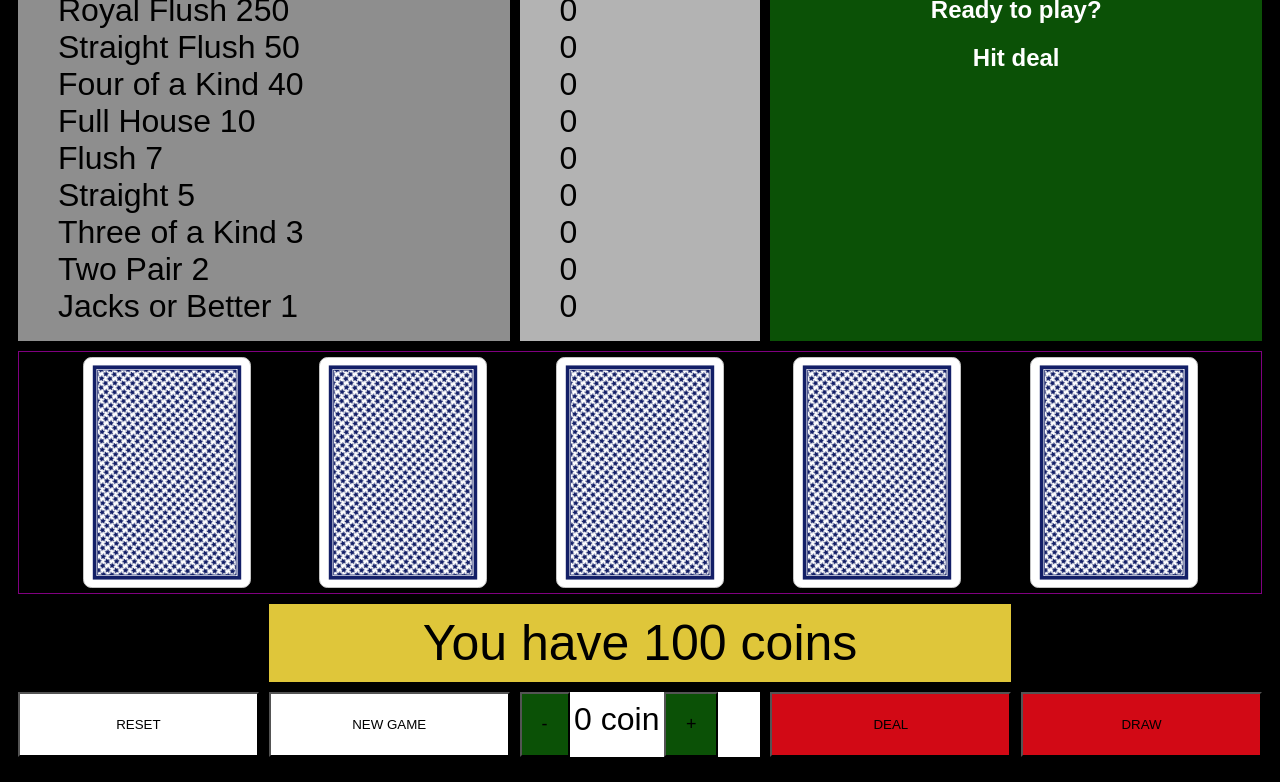
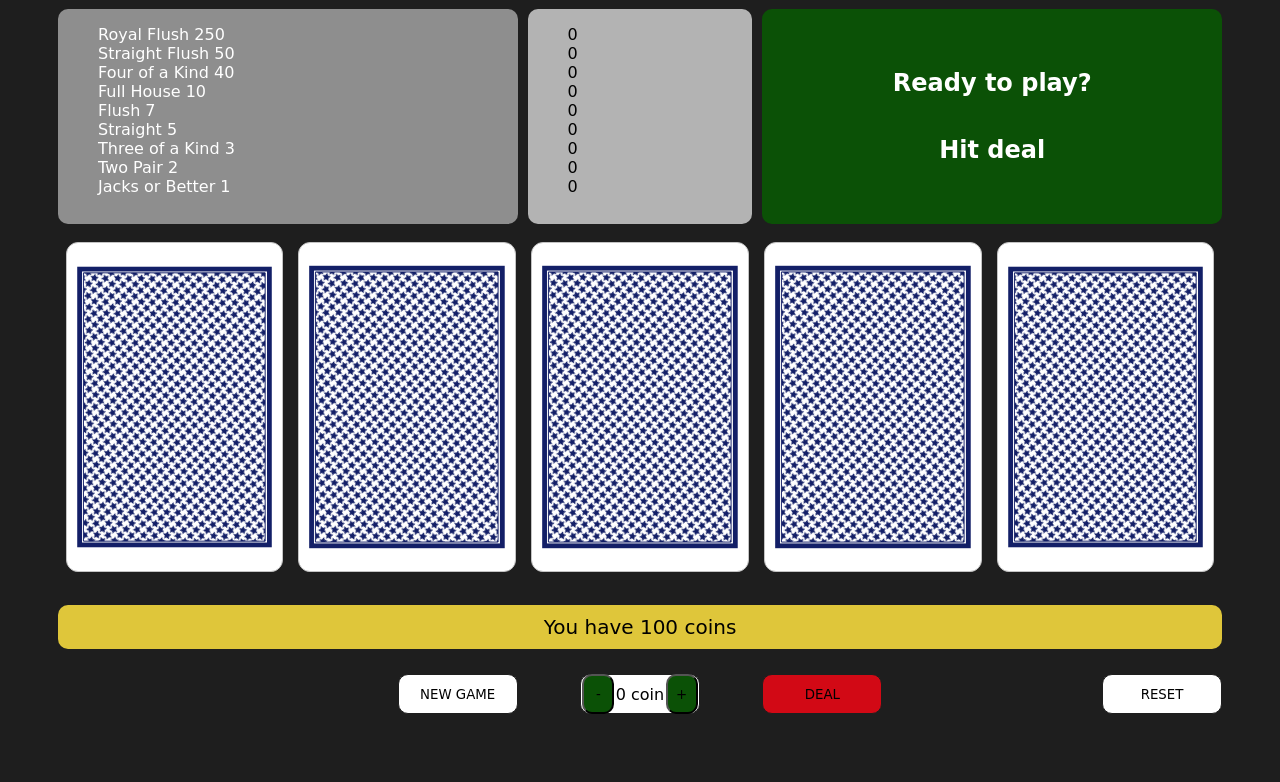
Before and after one commit to staceyjf/Video-Poker, a plain HTML site: page index.html in a window 1280 px wide. Shown: the part 134-916 px from the top of the page. Before the commit the page ends 891 px from the top, so only its background shows below. Drawn offline with Linux system fonts and the light colour scheme; a web font is replaced by a local one.

Commit message:
Working game with some improvements to look
[Ticket: 21]

```diff
--- a/css/style.css
+++ b/css/style.css
@@ -1,109 +1,141 @@
 
 * {
-    font-family: Arial, Helvetica, sans-serif;
+    font-family: 'Bowlby One SC', cursive, Arial, Helvetica, sans-serif;
     box-sizing: border-box;
   }
 
 body {
-  background-color: black;
+  background-color: #1E1E1E;
+  padding: 50px 50px;
+  }
+
+.red {
+    background-color: #D20915;
+    position: absolute;
   }
 
 .container {
-  background-color: black;
-  height: 100vh;
+  background-color: rgba(0, 0, 0, 0);
+  max-height: 100vh;
   margin: 0;
   display: grid;
   gap: 10px;
-  border: 10px solid black;
   grid-template-columns: 1fr 1fr 1fr 1fr 1fr; /* desktop display - 5 columns */
-  grid-template-rows: 0.2fr 0.85fr 0.75fr 0.2fr 0.15fr; /* 5 rows - auto fills in any remaining space */
+  grid-template-rows: 75px 1fr 1fr 75px 50px; /* 5 rows - auto fills in any remaining space */
   grid-template-areas:
     "hdr hdr hdr hdr hdr"
     "pOddsBox pOddsBox pPlayerBox gStatusBox gStatusBox"
     "gTableBox gTableBox gTableBox gTableBox gTableBox"
-    ". cTotalBox cTotalBox cTotalBox ."
-    "rButton nGameButton bButton dealButton drawButton";
+    "cTotalBox cTotalBox cTotalBox cTotalBox cTotalBox"
+    ". nGameButton bButton dealButton rButton";
   }
 
 .introbox {
   grid-area: hdr;
   background-color: #D20915;
-  border: 1px solid purple;
+  border: 1px solid #1E1E1E;
+  border-radius: 10px;
   }
 
 #gameStatus {
   grid-area: gStatusBox;
   background-color: #0B5106;
+  border-radius: 10px;
+  display: flex;
+  flex-direction: column;
+  justify-content: center;
+  align-content: center;
   }
 
 #payoutOdds {
   grid-area: pOddsBox;
   background-color: #8E8E8E;
+  color: white;
+  border-radius: 10px;
+  font-size: 2vmin;
   }
 
 #payoutPlayer {
   grid-area: pPlayerBox;
   background-color: #B3B3B3;
+  border-radius: 10px;
+  font-size: 2vmin;
+  text-align: left;
   }
 
 #gameTable {
   grid-area: gTableBox;
   display: flex;
-  border: 1px solid purple;
+  flex-direction: row;
+  justify-content: space-between;
+  align-items: center;
+  border-radius: 10px;
+  }
+
+#creditTotal {
+  grid-area: cTotalBox;
+  background-color: #DFC63A;
+  text-align: center;
+  border-radius: 10px;
+  align-self: center;
+  padding: 10px 0;
+  font-size: 2.5vmin;
+  }
+
+#resetButton {
+  grid-area: rButton;
+  background-color: white;
+  justify-self: end;
+  align-self: start;
+  }
+
+#newGameButton {
+  grid-area: nGameButton;
+  background-color: white;
+  justify-self: end;
+  align-self: start;
+  }
+
+#betButton {
+  grid-area: bButton;
+  background-color: white;
+  justify-self: center;
+  align-self: start;
+  display: flex;
   flex-direction: row;
   justify-content: space-evenly;
   align-items: center;
   }
 
-#creditTotal {
-  grid-area: cTotalBox;
-  background-color: #DFC63A;
-  font-size: 50px;
-  text-align: center;
-  padding: 10px;
-  }
-
-#resetButton {
-  grid-area: rButton;
-  background-color: white;
-  }
-
-#newGameButton {
-  grid-area: nGameButton;
-  background-color: white;
-  }
-
-#betButton {
-  grid-area: bButton;
-  background-color: white;
-  }
-
-#totalBet {
-  font-size: xx-large;
-  display:inline-block;
-}
+/* #totalBet {
+  border-radius: 10px;
+} */
 
 #plusButton, #minusButton {
   background-color: #0B5106;
-  display:inline-block;
-  padding: 20px;
-  font-size: large;
+  width: 4vmin;
+  height: 5vmin;
+  padding: 5px;
+  border-radius: 10px;
   }
 
 #dealButton {
   grid-area: dealButton;
   background-color: #D20915;
+  justify-self: start;
+  align-self: start;
   }
 
 #drawButton {
   grid-area: drawButton;
   background-color: #D20915;
+  justify-self: start;
+  align-self: start;
   }
 
-h1, h2, h3 {
+h1, h2 {
   color: white;
   text-align: center;
-  /* border: 1px solid purple; */
   }
 
 h6 {
@@ -118,6 +150,13 @@ ul {
   list-style: none;
   }
 
-li {
-  font-size: xx-large;
+#resetButton,
+#newGameButton,
+#betButton,
+#dealButton,
+#drawButton {
+  width: 15vmin;
+  height: 5vmin;
+  border-radius: 10px;
+  border: 0.1vmin solid #1E1E1E;
 }
--- a/index.html
+++ b/index.html
@@ -7,12 +7,16 @@
     <link rel="stylesheet" href="css/style.css">
     <link rel="stylesheet" href="css/card-library/css/cardstarter.min.css"> <!--Card Deck -->
     <link rel="icon" type="image/x-icon" href="/imgs/random.png">  <!--change this favicon -->
+    <link rel="preconnect" href="https://fonts.googleapis.com">
+    <link rel="preconnect" href="https://fonts.gstatic.com" crossorigin>
+    <link href="https://fonts.googleapis.com/css2?family=Bowlby+One+SC&display=swap" rel="stylesheet">
     <script defer src="js/main.js"></script>
 
 
 </head>
 <body>
     <main>
+        <div class="red"></div>
         <div class="container">
         <!-- GET HELP ON THIS TWO TONE BACKGROUND -->
             <div class="introbox"><h1>VIDEO POKER</h1></div>
@@ -39,8 +43,7 @@
                 <div id="totalBet"></div>
                 <button id="plusButton">+</button>
             </div>
-            <button id="dealButton">DEAL</button>
-            <button id="drawButton">DRAW</button>
+            <button id="dealButton" onclick="replaceButton()">DEAL</button>
 
             </div>
         </div>
--- a/js/main.js
+++ b/js/main.js
@@ -70,8 +70,7 @@ const statusEl = document.getElementById('gameStatus'); // the msg box
 const payoutEls = document.getElementById('payoutOdds'); // the msg box
 const payoutPlayerEls = document.getElementById('payoutPlayer'); // the msg box
 const coinEl = document.getElementById('creditTotal'); // player's available coin
-const betEl = document.getElementById('totalBet');
-const bettingEl = document.getElementById('totalBet'); // betting total
+const betEl = document.getElementById('totalBet');// betting total
 
 /*----- event listeners -----*/
 // TO DO: check all the functions here
@@ -79,7 +78,6 @@ document.getElementById('resetButton').addEventListener('click', init); // New P
 document.getElementById('newGameButton').addEventListener('click', play); // New Game
 document.getElementById('dealButton').addEventListener('click', deal); // 1st hand
 document.getElementById('gameTable').addEventListener('click', hold); // hold cards
-document.getElementById('drawButton').addEventListener('click', draw); // Final hand
 document.getElementById('plusButton').addEventListener('click', addMoney); // Add
 document.getElementById('minusButton').addEventListener('click', minusMoney); // Minus
 
@@ -107,6 +105,21 @@ function getOdds() {
     newListPlayerEls.innerText = (handRanks[i].pOdds * betPot);
     newListPlayer.appendChild(newListPlayerEls);
   }
+}
+
+function replaceButton() {
+  // Create Draw Btn
+  const drawBtn = document.createElement('button');
+  drawBtn.id = 'drawButton'
+  drawBtn.textContent = 'DRAW';
+
+  const dealBtn = document.getElementById('dealButton');
+
+  // As they share the same container
+  dealBtn.parentNode.replaceChild(drawBtn, dealBtn);
+  document.querySelector('.container').style.gridTemplateAreas = '"hdr hdr hdr hdr hdr" "pOddsBox pOddsBox pPlayerBox gStatusBox gStatusBox" "gTableBox gTableBox gTableBox gTableBox gTableBox" "cTotalBox cTotalBox cTotalBox cTotalBox cTotalBox" ". nGameButton bButton drawButton rButton"'
+
+  document.getElementById('drawButton').addEventListener('click', draw); // Final hand
 }
 
 /*----- Wager render eg coins and updates odds on player payout table -----*/
@@ -148,6 +161,8 @@ function rndCard() { // creates a single random card
   const card = suit[rndSuitIdx] + rank[rndRankIdx]; // card string eg♠A
   return card;
 }
+
+
 
 /*----- Game flow -----*/
 function play() { // resetting els except moneyPot & betPot
```
Also changed, not shown: css/card-library/css/cardstarter.min.css.
